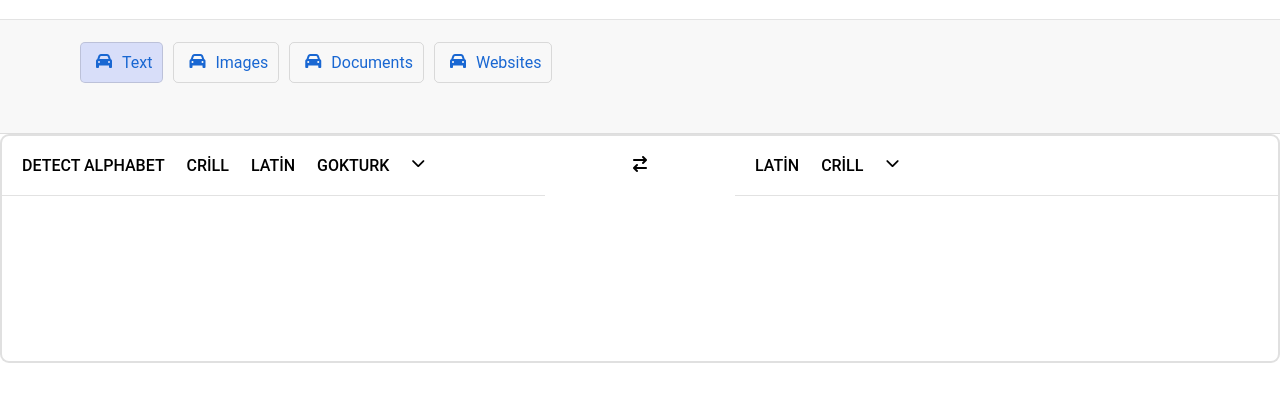
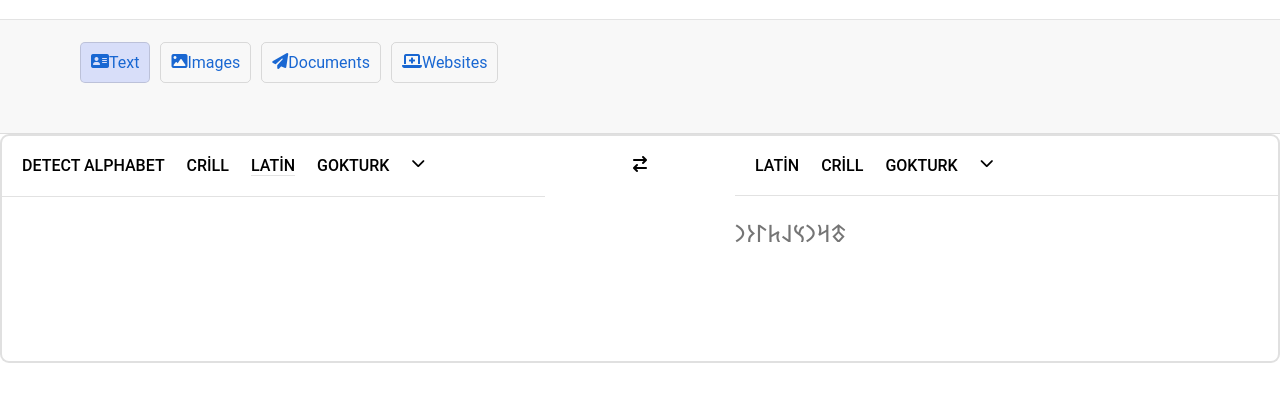
Before and after one commit to AlperenMertU/Translator, a plain HTML site: page index.html in a window 1280 px wide. Both pictures are taken after a click on the icon 640 px from the left and 223 px from the top of the page. Shown: the part 69-470 px from the top of the page. Drawn offline with Linux system fonts and the light colour scheme.

Commit message:
1-adding demo photos 2-codding styling

```diff
--- a/App.js
+++ b/App.js
@@ -18,7 +18,7 @@ let convert = () => {
     "b": "𐰉",
     "c": "𐰲",
     "ç": "𐰲",
-    "d": "𐰑",
+    "d": "𐰓",
     "e": "𐰀",
     "f": "𐰯",
     "g": "𐰍",
@@ -28,14 +28,14 @@ let convert = () => {
     "ı": "𐰃",
     "j": "𐰖",
     "k": "𐰚",
-    "l": "𐰞",
+    "l": "𐰠",
     "m": "𐰢",
-    "n": "𐰣",
+    "n": "𐰤",
     "o": "𐰆",
     "ö": "𐰇",
-    "p": "1",
-    "r": "𐰺",
-    "s": "𐰽",
+    "p": "𐰯",
+    "r": "𐰼",
+    "s": "𐰾",
     "ş": "𐱁",
     "t": "𐱃",
     "u": "𐰆",
@@ -114,3 +114,8 @@ let convert = () => {
 
   textB.innerText = outputSentence
 }
+
+
+textB.addEventListener("keydown", function(e) {
+  e.preventDefault();
+});
--- a/css/style.scss
+++ b/css/style.scss
@@ -2,16 +2,12 @@
     padding: 0;
     margin: 0;
     box-sizing: 0;
-    font-family: "Roboto",arial,sans-serif;
+    font-family: "Roboto", arial, sans-serif;
 }
 
+$border-bottom-color: rgba(0, 0, 0, 0.108);
 
-  $border-bottom-color:rgba(0, 0, 0, 0.108);
-
-
-
-
-.text{
+.text {
     display: flex;
 }
 
@@ -35,7 +31,7 @@ nav {
 .header {
     .elementZ {
         cursor: pointer;
-        color:rgb(25,103,210);
+        color: rgb(25, 103, 210);
         background-color: rgba(141, 141, 141, 0.062);
         display: flex;
         text-align: center;
@@ -43,8 +39,8 @@ nav {
         gap: 10px;
         padding: 22px 0 50px 80px;
         border-bottom: 1px solid $border-bottom-color;
-        .fa-sharp{
-            padding:0 10px 0 5px;
+        .fa-sharp {
+            padding: 0 10px 0 5px;
         }
         .title {
             display: flex;
@@ -58,14 +54,12 @@ nav {
             border: 1px solid rgba(0, 0, 0, 0.127);
             border-radius: 5px;
             padding: 10px;
-
         }
         .documents {
             display: flex;
             border: 1px solid rgba(0, 0, 0, 0.127);
             border-radius: 5px;
             padding: 10px;
-
         }
         .websites {
             display: flex;
@@ -74,11 +68,9 @@ nav {
             padding: 10px;
         }
     }
-
 }
 
 main {
-
     display: flex;
     justify-content: center;
 
@@ -91,60 +83,47 @@ main {
         width: 1320px;
         height: 225px;
         background: rgba(255, 255, 255, 0.062);
-        #trans{
+        #trans {
             padding-top: 20px;
             cursor: pointer;
         }
         .section {
+          .lang{
 
-            .lang {
-                ul{
+          }
 
-
-                }
-              }
-
-              .textA{
+            .textA {
+                padding-top: 20px;
                 border-top: 1px solid rgba(0, 0, 0, 0.115);
-
                 padding-left: 25px;
-                textarea{
+                textarea {
                     border: 0;
                     outline: 0;
                     width: 518px;
                     height: 74px;
                     resize: none;
-                   font-size: 24px;
-                   overflow: hidden;
-
+                    font-size: 24px;
+                    overflow: hidden;
                 }
             }
-
-
-
         }
 
+        .sectionB {
 
-        .sectionB {
-            .langB {
-
-
-            }
-            .textB{
+            .textB {
+                padding-top: 20px;
                 border-top: 1px solid rgba(0, 0, 0, 0.115);
-
                 padding-right: 25px;
-                textarea{
+                textarea {
                     border: 0;
                     outline: 0;
                     width: 518px;
                     height: 74px;
                     resize: none;
-                  font-size: 24px;
-                  overflow: hidden;
+                    font-size: 24px;
+                    overflow: hidden;
                 }
-
-              }
+            }
         }
     }
 
@@ -152,16 +131,16 @@ main {
         gap: 22px;
         padding: 20px;
         font-size: 14px;
-        font-family: "Roboto",arial,sans-serif;
+        font-family: "Roboto", arial, sans-serif;
         list-style-type: none;
         text-decoration: none;
         display: flex;
         flex-direction: row;
         flex-wrap: wrap;
     }
-    li{
+    li {
         cursor: pointer;
-        font-weight:500;
+        font-weight: 500;
         font-size: 16px;
     }
 }
--- a/index.html
+++ b/index.html
@@ -9,19 +9,23 @@
         integrity="sha512-SzlrxWUlpfuzQ+pcUCosxcglQRNAq/DZjVsC0lE40xsADsfeQoEypE+enwcOiGjk/bSuGGKHEyjSoQ1zVisanQ=="
         crossorigin="anonymous" referrerpolicy="no-referrer" />
     <link rel="stylesheet" href="/css/style.css">
+    <link rel="icon" href="/fav.jpg" style="width: 50px; height: 50px;">
+
     <title>Gookturk Translate</title>
 </head>
 
 <body>
+
     <nav>
         <div class="leftSide" style="font-size: 25px; display: flex; justify-content: center; align-items: center;">
             <div class=""><i class="fa-solid fa-bars"></i></div>
-            <p><b  style="color:rgba(78, 155, 255, 0.664); ">G<b style="color:rgba(255, 0, 0, 0.651);">oo</b>kturk</b> Translate</p>
+            <p><b style="color:rgba(78, 155, 255, 0.664); ">G<b style="color:rgba(255, 0, 0, 0.651);">oo</b>kturk</b>
+                Translate</p>
         </div>
 
         <div class="rightSide" style="display: flex; justify-content: center; align-items: center;">
             <div class=""><i class="fa-solid fa-book-atlas"></i></div>
-            <div class="pp" ><img src="asdas.jpg" alt="" style="width: 40px; height: 40px; border-radius: 50%; "></div>
+            <div class="pp"><img src="pp.jpg" alt="" style="width: 40px; height: 40px; border-radius: 50%; "></div>
         </div>
     </nav>
 
@@ -31,81 +35,66 @@
     <div class="header">
         <div class="elementZ">
             <div class="title">
-                <i class="fa-sharp fa-solid fa-car"></i>
+                <i class="fa-solid fa-address-card"></i>
                 <p>Text</p>
             </div>
-            <div class="images"><i class="fa-sharp fa-solid fa-car"></i>
+            <div class="images"><i class="fa-solid fa-image"></i>
                 <p>Images</p>
             </div>
-            <div class="documents"><i class="fa-sharp fa-solid fa-car"></i>
+            <div class="documents"><i class="fa-solid fa-paper-plane"></i>
                 <p>Documents</p>
             </div>
-            <div class="websites"><i class="fa-sharp fa-solid fa-car"></i>
+            <div class="websites">
+                <i class="fa-solid fa-laptop-medical"></i>
                 <p>Websites</p>
             </div>
         </div>
     </div>
 
 
-
-
-
     <main>
-
         <div class="contain">
             <div class="section">
                 <div class="lang">
+
+                </div>
                     <ul>
                         <li>DETECT ALPHABET</li>
                         <li>CRİLL</li>
-                        <li>LATİN</li>
+                        <li style="border-bottom: 1px solid rgba(0, 0, 0, 0.115);">LATİN</li>
                         <li>GOKTURK</li>
                         <i class="fa fa-chevron-down"></i>
                     </ul>
 
+                <div class="textA">
+                    <textarea id="textA" name="" id="" value="" ></textarea>
                 </div>
-                <div class="textA">
-                    <textarea id="textA" name="" id=""  value="">
-
-                    </textarea>
-                </div>
-                <div class="botIcons">
-
-
-                </div>
+                <div class="botIcons"></div>
             </div>
-
             <div class="change">
                 <i onclick="convert()" id="trans" class="fa fa-exchange" aria-hidden="true"></i>
             </div>
-
-
-
             <div class="sectionB">
                 <div class="lang">
                     <ul>
                         <li>LATİN</li>
                         <li>CRİLL</li>
+                        <li>GOKTURK</li>
                         <i class="fa fa-chevron-down" aria-hidden="true"></i>
                     </ul>
                     <div class="textB">
-
-                        <textarea id="textB" name="" id="" cols="30" rows="10" value="">
-
-                        </textarea>
-
-
-
+                        <textarea id="textB" name="" id="" cols="30" rows="10" value="" placeholder="𐱃𐰺𐰣𐰽𐰞𐱅𐰃𐰆𐰣"></textarea>
                     </div>
                 </div>
             </div>
         </div>
+    </main>
 
-    </main>
 
 </body>
 
 
 
 <script src="App.js"></script>
+
 </html>
```
Also changed, not shown: appPhotos.png (added), appPhotosB.png (added), css/style.css, fav.jpg (added), pp.jpg (renamed from asdas.jpg), 1 other file.
